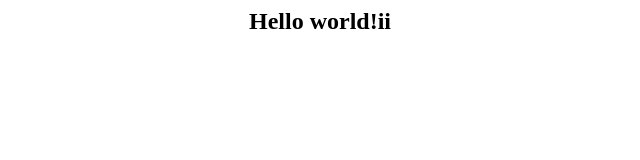
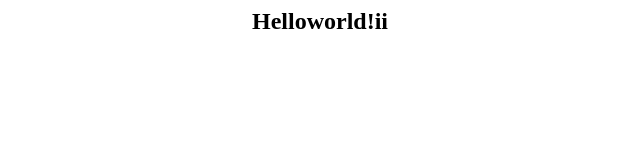
Before and after one commit to Ayanrtr/www, a plain HTML site: page index.html in a window 1280 px wide. Shown: the full height of the page, 320-960 px from the left. Drawn offline with Linux system fonts and the light colour scheme.

Commit message:
Update index.html

```diff
--- a/index.html
+++ b/index.html
@@ -3,6 +3,6 @@
 <title> Intellipaat </title>
 </head>
 <body style = "background-image:url('images/github3.jpg'); background-size: 100%">
-<h2 ALIGN=CENTER>Hello world!ii</h2>
+<h2 ALIGN=CENTER>Helloworld!ii</h2>
 </body>
 </html>
```
